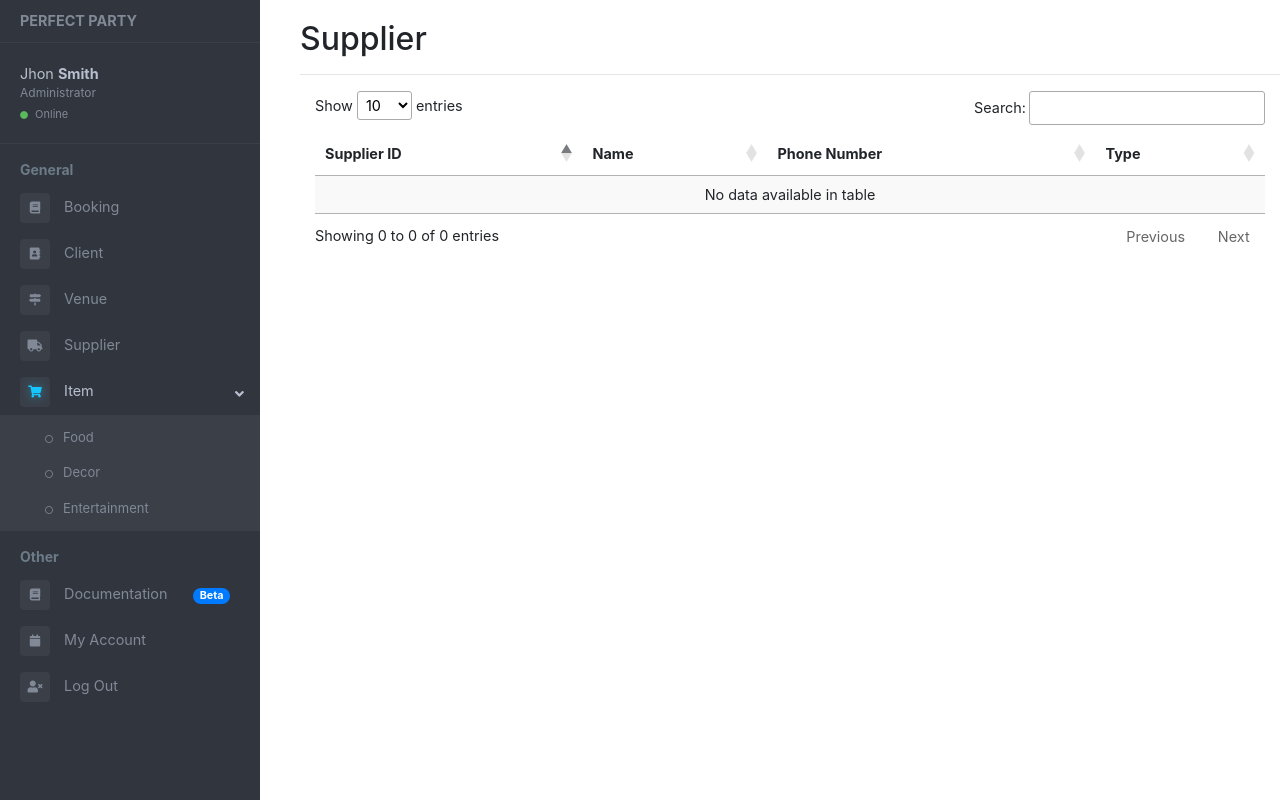
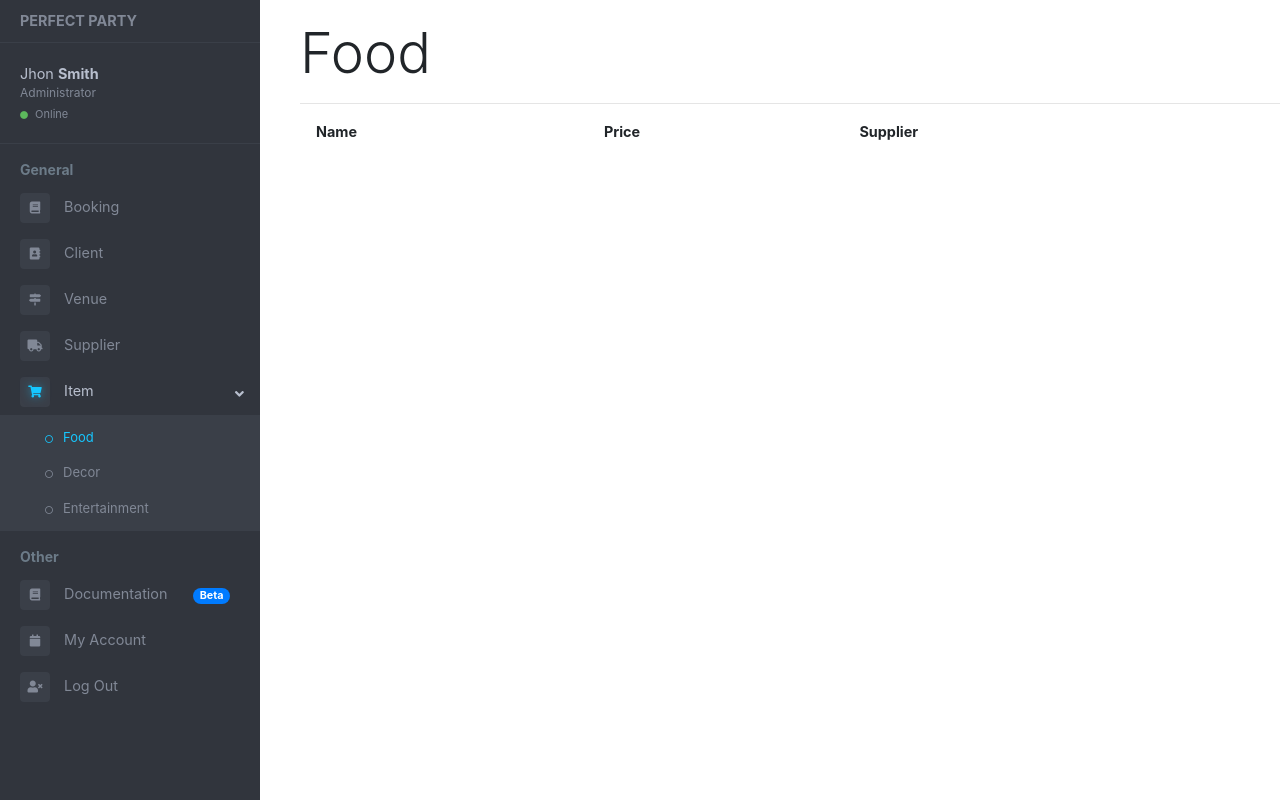
Before and after one commit to fxu9411/Perfect-Party, a Flask app: page /PerfectParty/item/food in a window 1280 px wide. Run offline with Flask 2, Linux system fonts and the light colour scheme; data that the repository does not hold is empty; some libraries are stand-ins or nearby versions.

Commit message:
small change in items

```diff
--- a/perfect_party/PP/templates/item.html
+++ b/perfect_party/PP/templates/item.html
@@ -1,16 +1,15 @@
 {% extends "layout.html" %}
 {% block content %}
-<h2>Supplier</h2>
+<h2 class="display-4">{{item}}</h2>
 <hr>
 <div class = "row"></div>
 <div class="container-fluid">
-  <table id="supplier" class="display" style="width:100%">
+  <table id="item" class="display" style="width:100%">
     <thead>
       <tr>
-        <th>Supplier ID</th>
         <th>Name</th>
-        <th>Phone Number</th>
-        <th>Type</th>
+        <th>Price</th>
+        <th>Supplier</th>
       </tr>
     </thead>
   </table>
@@ -18,9 +17,10 @@
 {% endblock %}
 {% block javascript %}
 <!--datatable script-->
+<!--
 <script>
 $(document).ready(function() {
-    $('#supplier').DataTable( {
+    $('#item').DataTable( {
         "processing": true,
         "ajax": {url: "/PerfectParty/getSupplier",dataType:"json", dataSrc: "data", "contentType":"application/json"},
         "columns": [
@@ -30,10 +30,10 @@ $(document).ready(function() {
             {data: "Type"}
         ],
     } );
-    $("#supplier").css('cursor', 'pointer');
-    var table = $('#supplier').DataTable();
+    $("#item").css('cursor', 'pointer');
+    var table = $('#item').DataTable();
 
-    $('#supplier tbody').on( 'click', 'tr', function () {
+    $('#item tbody').on( 'click', 'tr', function () {
         if ( $(this).hasClass('selected') ) {
             $(this).removeClass('selected');
         }
@@ -50,3 +50,4 @@ $(document).ready(function() {
 $( window ).on( "load", setupData );
 </script>
 {% endblock %}
+-->
--- a/perfect_party/PP/templates/layout.html
+++ b/perfect_party/PP/templates/layout.html
@@ -81,13 +81,13 @@
                 <div class="sidebar-submenu" {% if item %}style="display: block;"{% endif %}>
                   <ul>
                     <li>
-                      <a href="{{ url_for('pages.item_food') }}" {% if item == "food" %}style="color:#16c7ff"{% endif %}>Food</a>
+                      <a href="{{ url_for('pages.item_food') }}" {% if item == "Food" %}style="color:#16c7ff"{% endif %}>Food</a>
                     </li>
                     <li>
-                      <a href="{{ url_for('pages.item_decor') }}" {% if item == "decor" %}style="color:#16c7ff"{% endif %}>Decor</a>
+                      <a href="{{ url_for('pages.item_decor') }}" {% if item == "Decor" %}style="color:#16c7ff"{% endif %}>Decor</a>
                     </li>
                     <li>
-                      <a href="{{ url_for('pages.item_entertainment') }}" {% if item == "entertainment" %}style="color:#16c7ff"{% endif %}>Entertainment</a>
+                      <a href="{{ url_for('pages.item_entertainment') }}" {% if item == "Entertainment" %}style="color:#16c7ff"{% endif %}>Entertainment</a>
                     </li>
                   </ul>
                 </div>
--- a/perfect_party/PP/templates/supplier.html
+++ b/perfect_party/PP/templates/supplier.html
@@ -1,6 +1,6 @@
 {% extends "layout.html" %}
 {% block content %}
-<h2>Supplier</h2>
+<h2 class="display-4">Supplier</h2>
 <hr>
 <div class = "row"></div>
 <div class="container-fluid">
```
